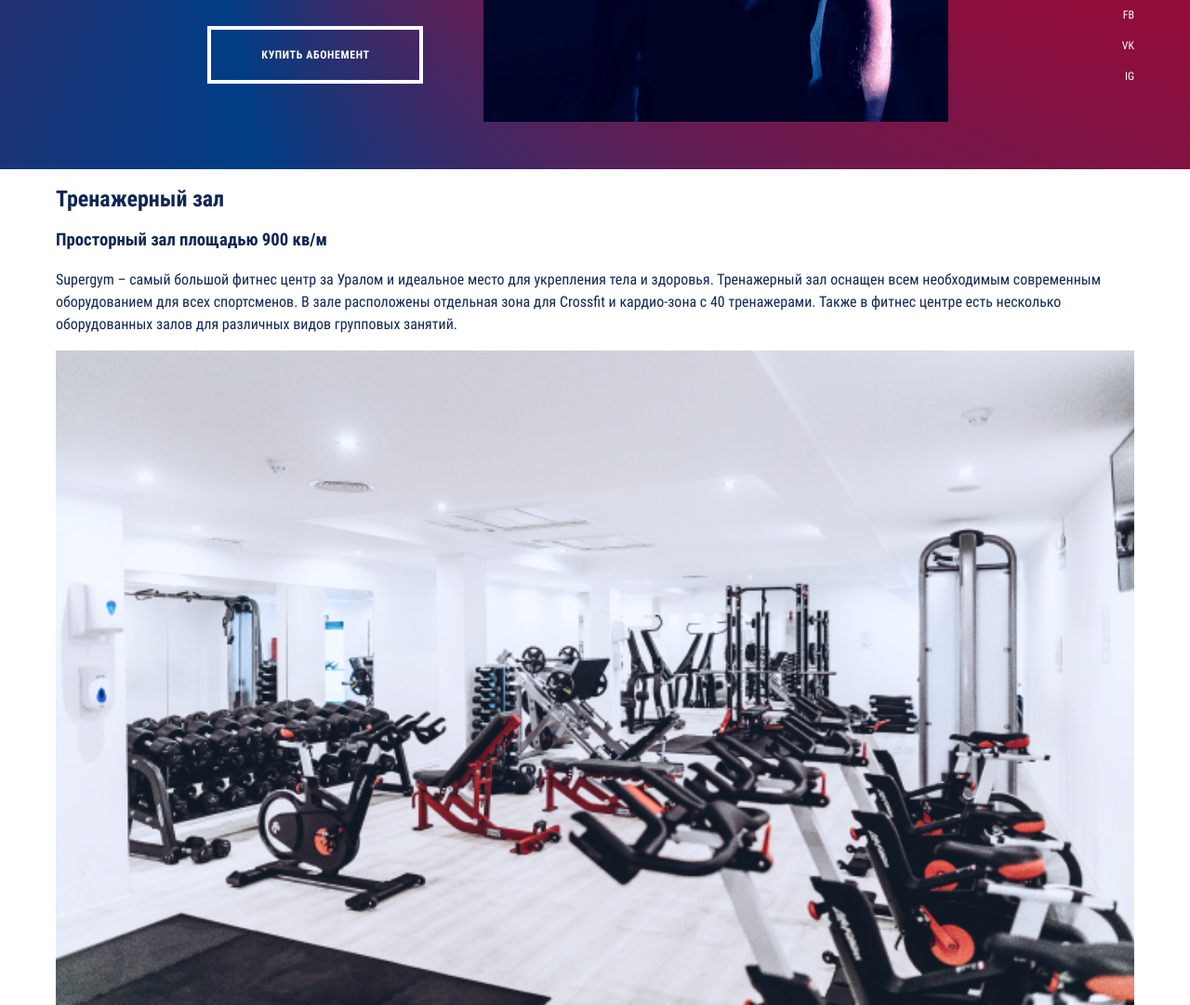
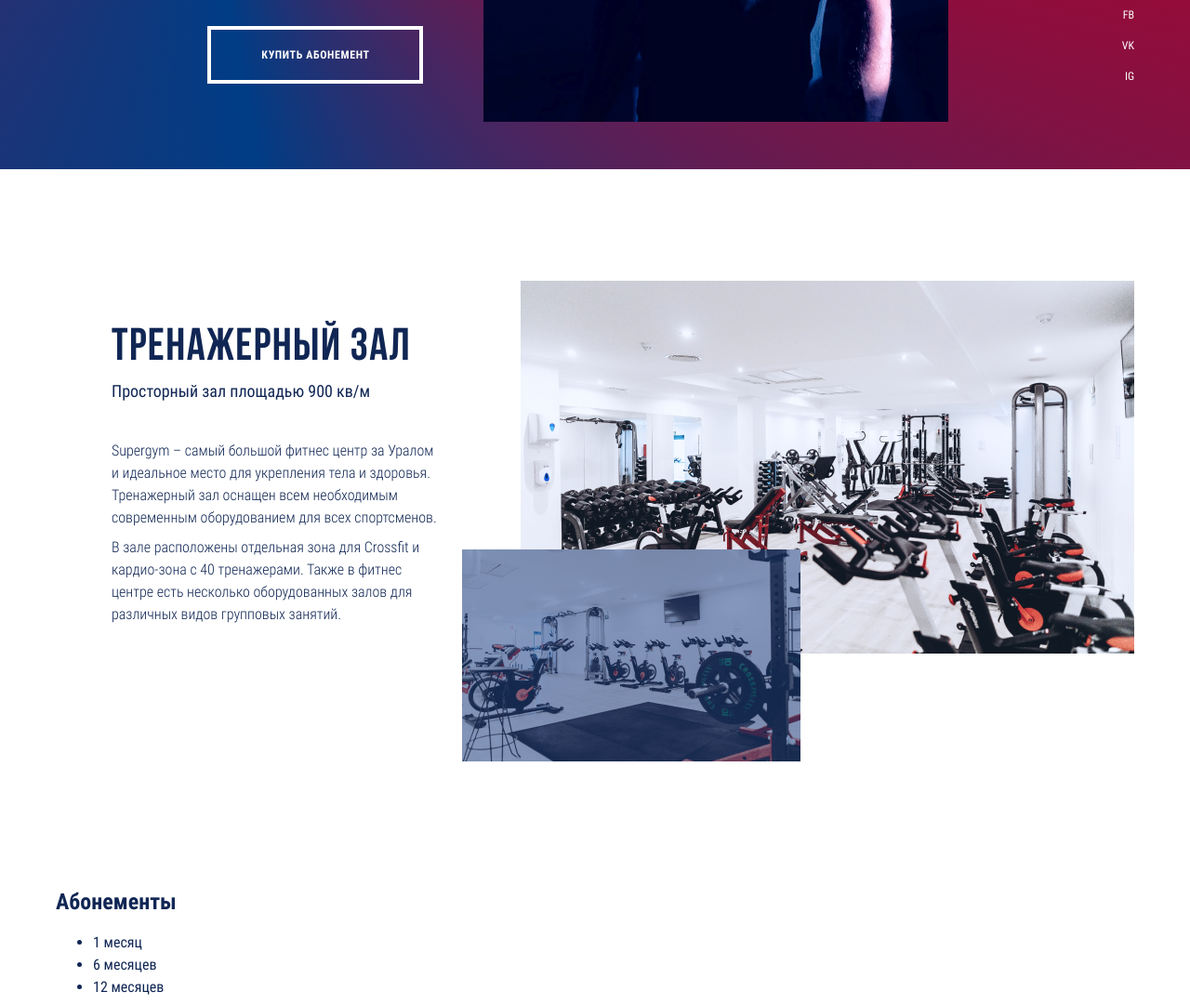
Before and after one commit to Aznaur/fitness-center, a website: page source/index.html in a window 1280 px wide. Shown: the part 476-1557 px from the top of the page at 93% size. Drawn offline with nearby package versions, Linux system fonts and the light colour scheme; files that its build step writes are made by us from their sources.

Commit message:
gym desktop

```diff
--- a/source/index.html
+++ b/source/index.html
@@ -56,8 +56,8 @@
           <div class="gym__description">
             <h2 class="gym__title">Тренажерный зал</h2>
             <h3 class="gym__subtitle">Просторный зал площадью 900 кв/м</h3>
-            <p class="gym__text">Supergym – самый большой фитнес центр за Уралом и идеальное место для укрепления тела и здоровья. Тренажерный зал оснащен всем необходимым современным оборудованием для всех спортсменов.
-            В зале расположены отдельная зона для Crossfit и кардио-зона с 40 тренажерами. Также в фитнес центре есть несколько оборудованных залов для различных видов групповых занятий. </p>
+            <p class="gym__text">Supergym – самый большой фитнес центр за Уралом и идеальное место для укрепления тела и здоровья. Тренажерный зал оснащен всем необходимым современным оборудованием для всех спортсменов.</p>
+            <p class="gym__text">В зале расположены отдельная зона для Crossfit и кардио-зона с 40 тренажерами. Также в фитнес центре есть несколько оборудованных залов для различных видов групповых занятий.</p>
           </div>
 
           <div class="gym__img">
--- /dev/null
+++ b/source/sass/blocks/gym.scss
@@ -0,0 +1,59 @@
+.gym__wrapp {
+  display: flex;
+  justify-content: space-between;
+  position: relative;
+  padding-top: 120px;
+  padding-bottom: 235px;
+}
+
+.gym__description {
+  width: 355px;
+  margin-left: 60px;
+  padding-top: 48px;
+  flex-shrink: 0;
+}
+
+.gym__title {
+  font-family: $Bebas-Neue;
+  font-size: 49px;
+  line-height: 49px;
+  letter-spacing: 0.03em;
+  margin: 0;
+  margin-bottom: 8px;
+}
+
+.gym__subtitle {
+  font-family:$Roboto-Condensed;
+  font-style: normal;
+  font-weight: normal;
+  font-size: 18px;
+  line-height: 27px;
+  margin: 0;
+  margin-bottom: 39px;
+}
+
+.gym__text {
+  margin: 0;
+  font-weight: 300;
+
+  &:first-of-type {
+    margin-bottom: 8px;
+  }
+}
+
+.gym__img {
+  position: relative;
+  & img {
+    display: block;
+  }
+}
+
+.gym__video {
+  position: absolute;
+  left: 437px;
+  bottom: 119px;
+
+  & img {
+    display: block;
+  }
+}
--- a/source/sass/fonts.scss
+++ b/source/sass/fonts.scss
@@ -2,6 +2,14 @@
   font-family: "Roboto Condensed";
   src: url("../fonts/RobotoCondensed-Regular.woff2") format("woff2"), url("../fonts/RobotoCondensed-Regular.woff") format("woff");
   font-weight: 400;
+  font-style: normal;
+  font-display: swap;
+}
+
+@font-face {
+  font-family: "Roboto Condensed";
+  src: url("../fonts/RobotoCondensed-Light.woff2") format("woff2"), url("../fonts/RobotoCondensed-Light.woff") format("woff");
+  font-weight: 300;
   font-style: normal;
   font-display: swap;
 }
--- a/source/sass/style.scss
+++ b/source/sass/style.scss
@@ -8,3 +8,4 @@
 @import "blocks/page-header";
 @import "blocks/promo";
 @import "blocks/social-head";
+@import "blocks/gym";
```
Also changed, not shown: source/fonts/RobotoCondensed-Light.woff (added), source/fonts/RobotoCondensed-Light.woff2 (added).
